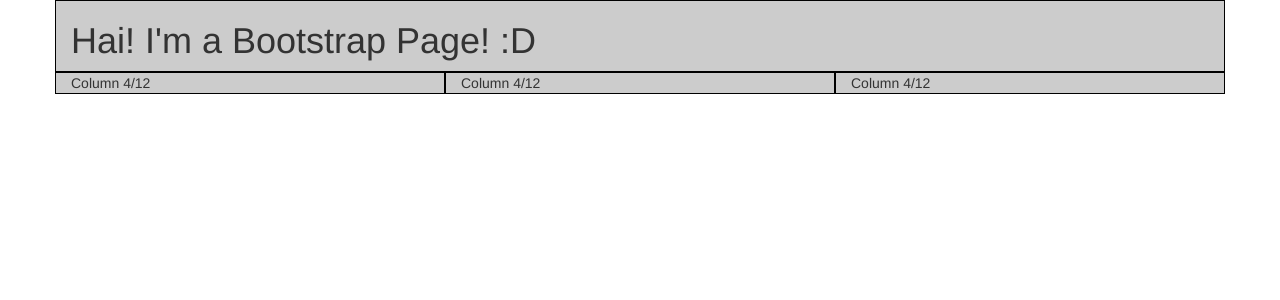
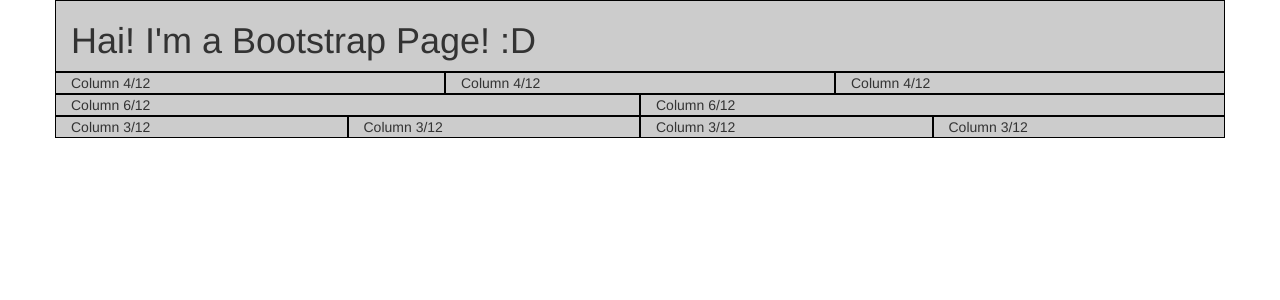
Before and after one commit to rlewis2892/bootstrap-demo, a PHP site: page / in a window 1280 px wide. Shown: the top 300 px of the page. Run offline with PHP 8.4, Linux system fonts and the light colour scheme; some libraries are stand-ins or nearby versions.

Commit message:
added all columns

```diff
--- a/index.php
+++ b/index.php
@@ -58,6 +58,24 @@
 				</div>
 			</div>
 
+			<!-- row 3 -->
+			<div class="row">
+				<div class="col-md-6">
+					Column 6/12
+				</div>
+				<div class="col-md-6">
+					Column 6/12
+				</div>
+			</div>
+
+			<!-- row 4 -->
+			<div class="row">
+				<div class="col-md-3">Column 3/12</div>
+				<div class="col-md-3">Column 3/12</div>
+				<div class="col-md-3">Column 3/12</div>
+				<div class="col-md-3">Column 3/12</div>
+			</div>
+
 		</div>
 	</body>
 </html>
```
